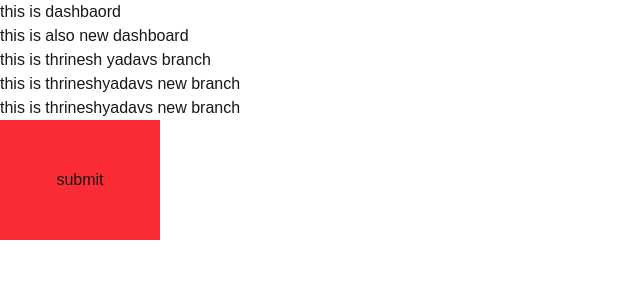
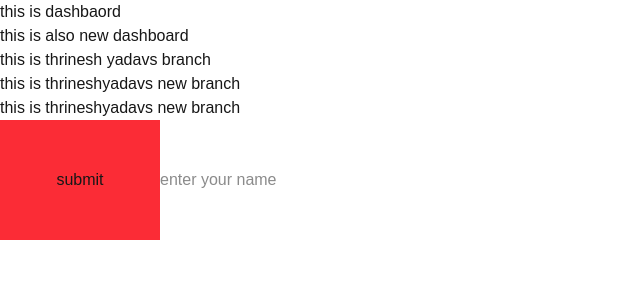
Before and after one commit to Thrinesh-yadav775/testing, a Next.js app: page / in a window 1280 px wide. Shown: the top 300 px of the page, without its empty margins (0-640 px from the left). Built offline with nearby package versions, Linux system fonts and the light colour scheme.

Commit message:
inputfieldadded

```diff
--- a/app/page.tsx
+++ b/app/page.tsx
@@ -7,6 +7,7 @@ export default function Home() {
       <h4>this is thrineshyadavs new branch</h4>
       <h4>this is thrineshyadavs new branch</h4>
       <button className="bg-red-500 h-30 w-40">submit</button>
+      <input type="text" placeholder="enter your name"></input>
     </div>
   );
 }
```
